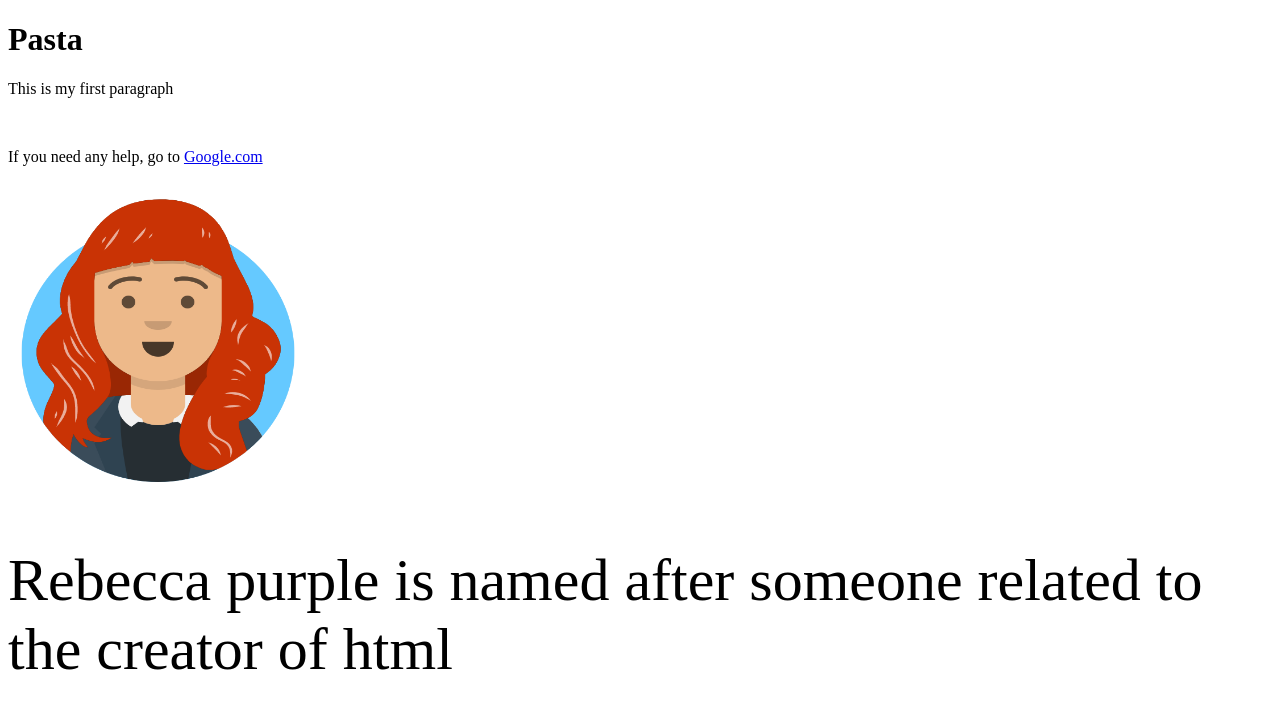
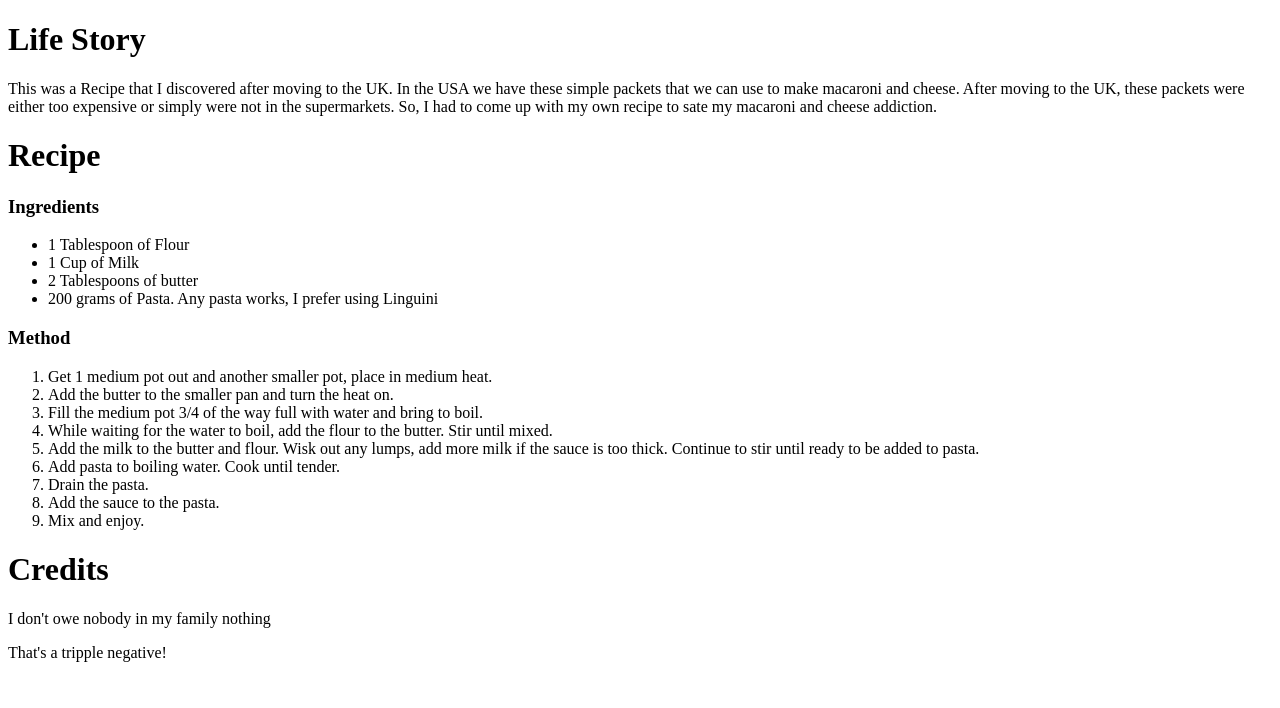
Before and after one commit to nicksta16/Recipe-website, a plain HTML site: page Recipie html/index.html in a window 1280 px wide. Drawn offline with Linux system fonts and the light colour scheme.

Commit message:
Converted to recipe website
Actually updated the index to be a website about a recipe.

```diff
--- a/Recipie html/index.html
+++ b/Recipie html/index.html
@@ -6,14 +6,33 @@
     <title>Algorithms for Cooking</title>
 </head>
 <body>
-    <h1>Pasta</h1>
-    <p>This is my first paragraph</p>
-    <br>
-    <p>If you need any help, go to <a href="https://www.google.com">Google.com</a></p>
-
-    <img src="images/avataaars.png" alt = "Picture of my avatar in a cartoon style." width="300" height="300">
-
-    <p style="font-size: 60px;" style="color:rebeccapurple">Rebecca purple is named after someone related to the creator of html</p>
+    <h1>Life Story</h1>
+    <p>
+        This was a Recipe that I discovered after moving to the UK. In the USA we have these simple packets that we can use to make macaroni and cheese. After moving to the UK, these packets were either too expensive or simply were not in the supermarkets. So, I had to come up with my own recipe to sate my macaroni and cheese addiction.
+    </p>
+    <h1>Recipe</h1>
+    <h3>Ingredients</h3>
+    <ul>
+        <li>1 Tablespoon of Flour</li>
+        <li>1 Cup of Milk</li>
+        <li>2 Tablespoons of butter</li>
+        <li>200 grams of Pasta. Any pasta works, I prefer using Linguini</li>
+    </ul>
+    <h3>Method</h3>
+    <ol>
+        <li>Get 1 medium pot out and another smaller pot, place in medium heat.</li>
+        <li>Add the butter to the smaller pan and turn the heat on.</li>
+        <li>Fill the medium pot 3/4 of the way full with water and bring to boil.</li>
+        <li>While waiting for the water to boil, add the flour to the butter. Stir until mixed.</li>
+        <li>Add the milk to the butter and flour. Wisk out any lumps, add more milk if the sauce is too thick. Continue to stir until ready to be added to pasta.</li>
+        <li>Add pasta to boiling water. Cook until tender.</li>
+        <li>Drain the pasta.</li>
+        <li>Add the sauce to the pasta.</li>
+        <li>Mix and enjoy.</li>
+    </ol>
+    <h1>Credits</h1>
+    <p>I don't owe nobody in my family nothing</p>
+    <p style="font-size: 3;">That's a tripple negative!</p>
 
 </body>
 </html>
```
